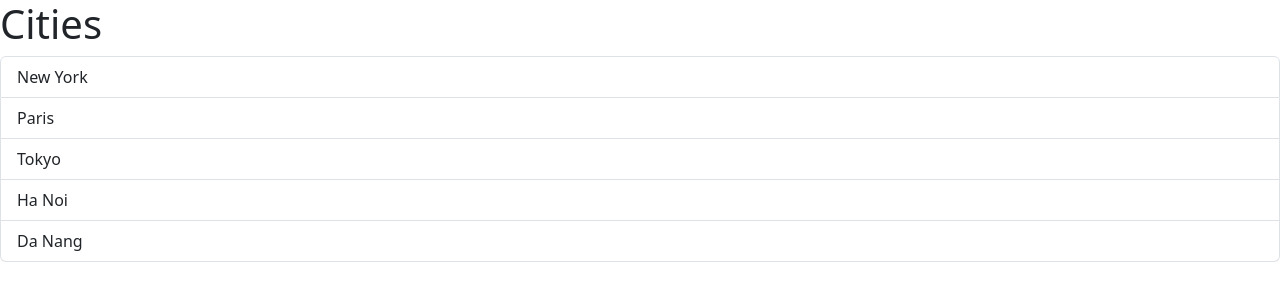
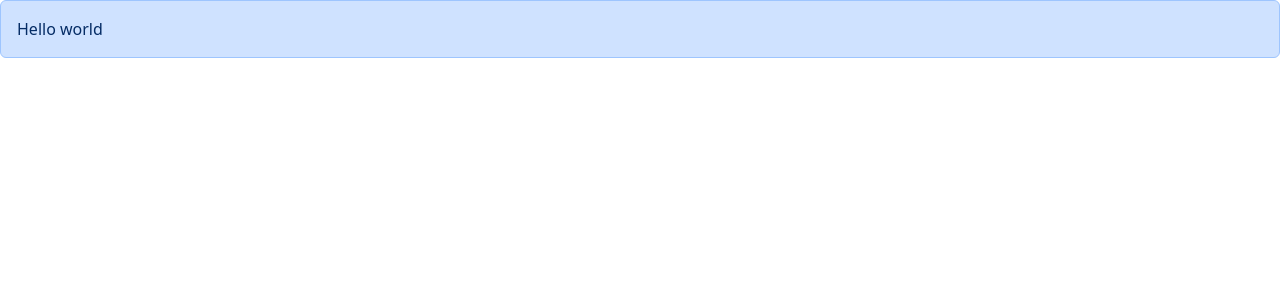
Before and after one commit to Nhungnguyen217/reactMosh, a React (Vite) app in the folder react-app/: page / in a window 1280 px wide. Shown: the top 300 px of the page. Built offline with nearby package versions, Linux system fonts and the light colour scheme.

Commit message:
20-passing children

```diff
--- a/react-app/src/App.tsx
+++ b/react-app/src/App.tsx
@@ -1,10 +1,14 @@
+import Alert from "./components/Alert";
 import ListGroup from "./components/ListGroup";
+
 function App() {
-  let items = ["New York", "Paris", "Tokyo", "Ha Noi", "Da Nang"];
-
+  // let items = ["New York", "Paris", "Tokyo", "Ha Noi", "Da Nang"];
+  // const handdleSelectItem = (item: string) => {
+  //   console.log(item);
+  // };
   return (
     <div>
-      <ListGroup items={items} heading="Cities" />
+      <Alert>Hello world</Alert>
     </div>
   );
 }
--- /dev/null
+++ b/react-app/src/components/Alert.tsx
@@ -0,0 +1,12 @@
+interface Props {
+  children: string;
+}
+const Alert = ({ children }: Props) => {
+  return (
+    <div className="alert alert-primary" role="alert">
+      {children}
+    </div>
+  );
+};
+
+export default Alert;
--- a/react-app/src/components/ListGroup.tsx
+++ b/react-app/src/components/ListGroup.tsx
@@ -3,9 +3,10 @@
 interface Props {
   items: string[];
   heading: string;
+  onSelectItem: (item: string) => void;
 }
 
-function ListGroup({ items, heading }: Props) {
+function ListGroup({ items, heading, onSelectItem }: Props) {
   //Hook
   const [selectedIndex, setSelectedIndex] = useState(-1); // const [name, setNam] = useState('')
   // arr[0] : varriable; arr[1]: update function, update varriable
@@ -25,6 +26,7 @@
             key={item}
             onClick={() => {
               setSelectedIndex(index);
+              onSelectItem(item); // #18
             }}
           >
             {item}
```
